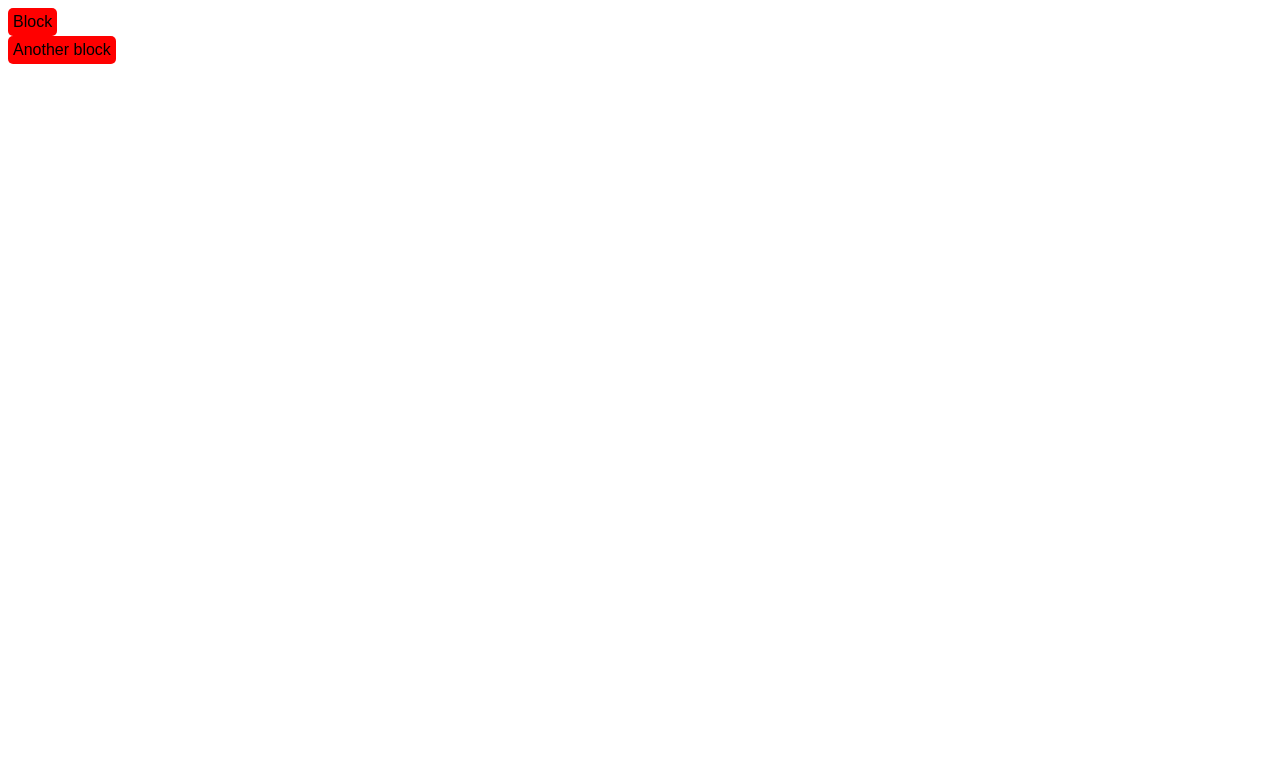
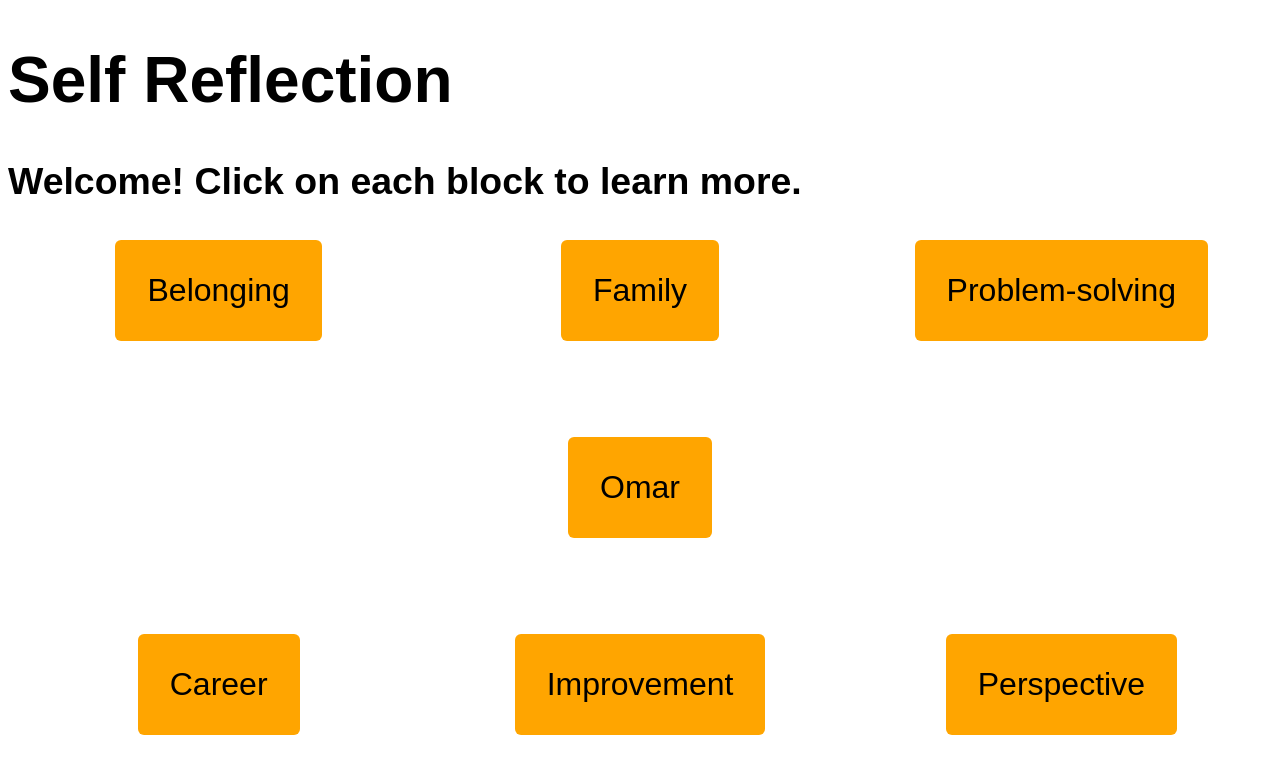
Before and after one commit to omaroaalj/self-reflection, a plain HTML site: page index.html in a window 1280 px wide. Drawn offline with Linux system fonts and the light colour scheme.

Commit message:
Place blocks and titles

```diff
--- a/index.html
+++ b/index.html
@@ -6,9 +6,16 @@
         <title>Self Reflection</title>
     </head>
     <body>
+        <h1>Self Reflection</h1>
+        <h3>Welcome! Click on each block to learn more.</h3>
         <div class="block-container">
-            <div class="block">Block</div>
-            <div class="block">Another block</div>
+            <div class="block">Belonging</div>
+            <div class="block">Family</div>
+            <div class="block">Problem-solving</div>
+            <div class="block" id="my-name">Omar</div>
+            <div class="block">Career</div>
+            <div class="block">Improvement</div>
+            <div class="block">Perspective</div>
         </div>
     </body>
 </html>
--- a/styles/style.css
+++ b/styles/style.css
@@ -1,10 +1,26 @@
 body {
     font-family: Arial, sans-serif;
+    font-size: 2em;
 }
 
 .block {
-    background-color: red;
-    border-radius: 5px;
-    padding: 5px;
+    background-color: orange;
+    border-radius: 6px;
     width: fit-content;
+    padding: 1em;
+    justify-self: center;
 }
+
+.block-container {
+    display: grid;
+    grid-template-columns: 1fr 1fr 1fr;
+    row-gap: 3em;
+}
+
+#my-name {
+    grid-column: 1 / 4;
+}
+
+.hidden {
+    opacity: 0;
+}
```
